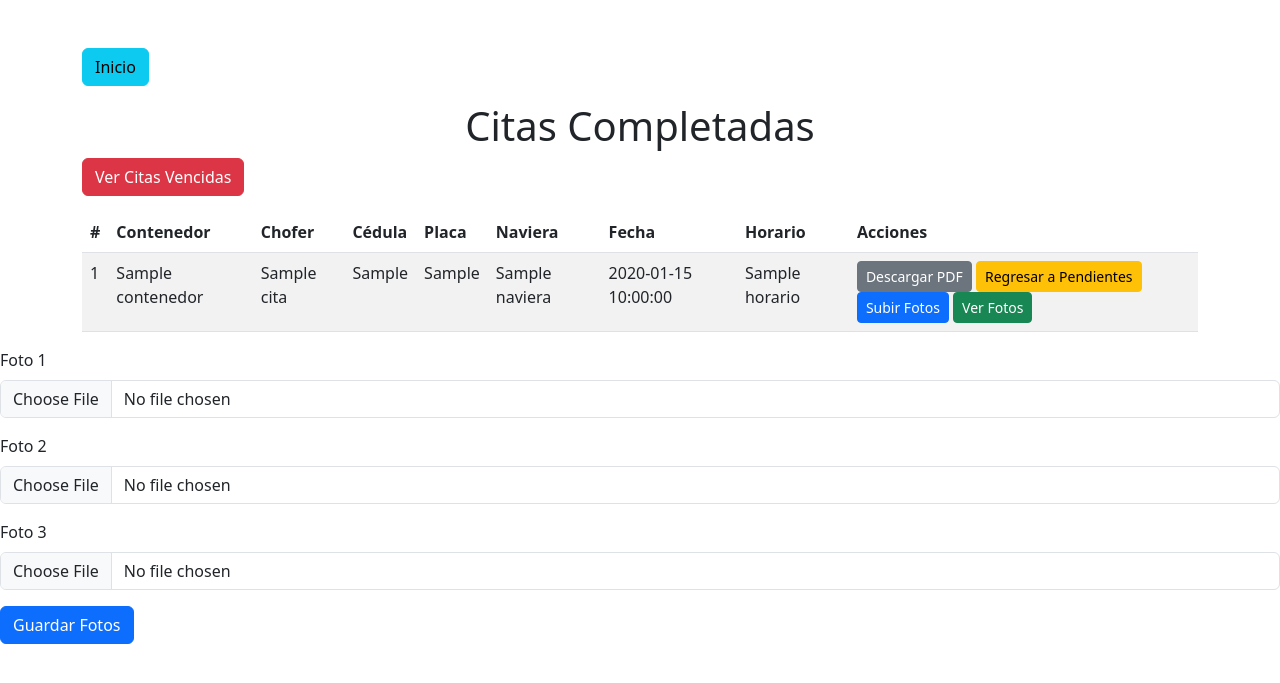
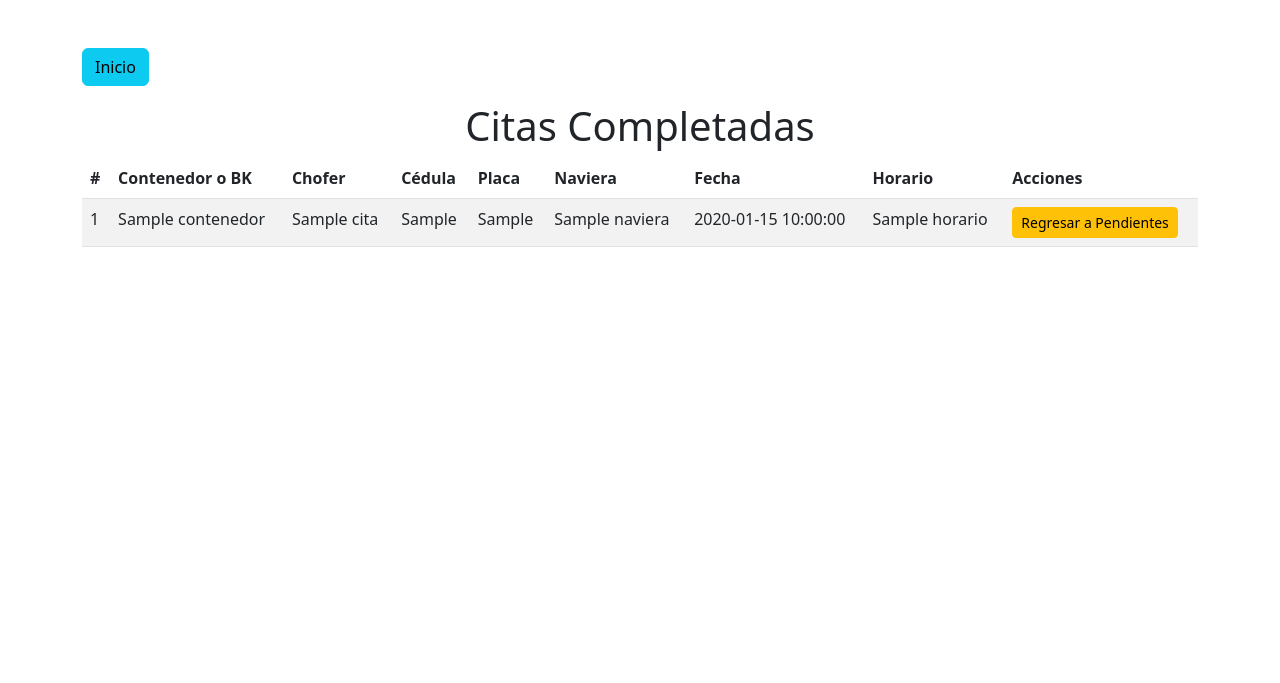
Before and after one commit to alamodylan/CitasATM, a Flask app: template templates/completadas.html in a window 1280 px wide. Shown: the top 683 px of the page. Run offline with Flask 3, Linux system fonts and the light colour scheme; the template is opened without the code that fills it: most values are stand-ins (such as "Sample title", 1, 10 or a date in 2020); some libraries are stand-ins or nearby versions.

Commit message:
Descripción del cambio realizado

```diff
--- a/templates/completadas.html
+++ b/templates/completadas.html
@@ -12,12 +12,11 @@
             <a href="/" class="btn btn-info">Inicio</a>
         </div>
         <h1 class="text-center">Citas Completadas</h1>
-        <a href="/vencidas" class="btn btn-danger mb-3">Ver Citas Vencidas</a>
         <table class="table table-striped">
             <thead>
                 <tr>
                     <th>#</th>
-                    <th>Contenedor</th>
+                    <th>Contenedor o BK</th>
                     <th>Chofer</th>
                     <th>Cédula</th>
                     <th>Placa</th>
@@ -39,10 +38,7 @@
                     <td>{{ cita['fecha'] }}</td>
                     <td>{{ cita['horario'] }}</td>
                     <td>
-                        <a href="/generar-pdf/{{ cita['id'] }}" class="btn btn-secondary btn-sm">Descargar PDF</a>
                         <button class="btn btn-warning btn-sm" data-bs-toggle="modal" data-bs-target="#codigoModalRevertir" data-id="{{ cita['id'] }}">Regresar a Pendientes</button>
-                        <button class="btn btn-primary btn-sm" data-bs-toggle="modal" data-bs-target="#modalSubirFotos" data-id="{{ cita['id'] }}">Subir Fotos</button>
-                        <button class="btn btn-success btn-sm" data-bs-toggle="modal" data-bs-target="#modalVerFotos" data-id="{{ cita['id'] }}">Ver Fotos</button>
                     </td>
                 </tr>
                 {% endfor %}
@@ -50,7 +46,7 @@
         </table>
     </div>
 
-    <!-- Modal para regresar a pendientes -->
+    <!-- Modal para solicitar código de autorización -->
     <div class="modal fade" id="codigoModalRevertir" tabindex="-1" aria-labelledby="codigoModalRevertirLabel" aria-hidden="true">
         <div class="modal-dialog">
             <div class="modal-content">
@@ -59,9 +55,9 @@
                     <button type="button" class="btn-close" data-bs-dismiss="modal" aria-label="Close"></button>
                 </div>
                 <div class="modal-body">
-                    <p>Introduce el código de autorización:</p>
+                    <p>Introduce el código de autorización para regresar esta cita a pendientes:</p>
                     <input type="password" id="codigo_autorizacion_revertir" class="form-control" placeholder="Código" required>
-                    <div id="revertirError" class="text-danger mt-2" style="display: none;">Código incorrecto.</div>
+                    <div id="revertirError" class="text-danger mt-2" style="display: none;">Código de autorización incorrecto.</div>
                 </div>
                 <div class="modal-footer">
                     <button type="button" class="btn btn-secondary" data-bs-dismiss="modal">Cancelar</button>
@@ -71,72 +67,50 @@
         </div>
     </div>
 
-    <!-- Modal para subir fotos -->
-    <form id="formSubirFotos" action="/subir-fotos/{{ cita['id'] }}" method="POST" enctype="multipart/form-data">
-        <div class="mb-3">
-            <label for="foto1" class="form-label">Foto 1</label>
-            <input type="file" class="form-control" name="foto1" accept="image/*">
-        </div>
-        <div class="mb-3">
-            <label for="foto2" class="form-label">Foto 2</label>
-            <input type="file" class="form-control" name="foto2" accept="image/*">
-        </div>
-        <div class="mb-3">
-            <label for="foto3" class="form-label">Foto 3</label>
-            <input type="file" class="form-control" name="foto3" accept="image/*">
-        </div>
-        <button type="submit" class="btn btn-primary">Guardar Fotos</button>
-    </form>
+    <script>
+        let citaId = null;
 
-    <div class="modal fade" id="modalVerFotos" tabindex="-1" aria-labelledby="modalVerFotosLabel" aria-hidden="true">
-        <div class="modal-dialog modal-lg">
-            <div class="modal-content">
-                <div class="modal-header">
-                    <h5 class="modal-title" id="modalVerFotosLabel">Fotos de la Cita</h5>
-                    <button type="button" class="btn-close" data-bs-dismiss="modal" aria-label="Close"></button>
-                </div>
-                <div class="modal-body">
-                    <div id="fotosContainer" class="d-flex flex-wrap justify-content-center"></div>
-                    <p id="noFotosMsg" class="text-center text-muted mt-3" style="display: none;">No hay fotos disponibles para esta cita.</p>
-                </div>
-                <div class="modal-footer">
-                    <button type="button" class="btn btn-secondary" data-bs-dismiss="modal">Cerrar</button>
-                </div>
-            </div>
-        </div>
-    </div>
-    <script>
-        document.getElementById('modalVerFotos').addEventListener('show.bs.modal', function (event) {
-            const button = event.relatedTarget; // Botón que disparó el modal
-            const citaId = button.getAttribute('data-id'); // ID de la cita asociada
-            const fotosContainer = document.getElementById('fotosContainer');
-            const noFotosMsg = document.getElementById('noFotosMsg');
+        // Asignar el ID de la cita al abrir el modal
+        document.getElementById('codigoModalRevertir').addEventListener('show.bs.modal', function (event) {
+            const button = event.relatedTarget;
+            citaId = button.getAttribute('data-id');
+        });
 
-            // Limpiar el contenedor de fotos antes de cargar nuevas
-            fotosContainer.innerHTML = '';
-            noFotosMsg.style.display = 'none';
+        // Validar código de autorización y enviar solicitud
+        function validarCodigoRevertir() {
+            const codigo = document.getElementById("codigo_autorizacion_revertir").value;
+            const errorDiv = document.getElementById("revertirError");
 
-            // Hacer la solicitud para obtener las fotos
-            fetch(`/ver-fotos/${citaId}`)
-                .then(response => response.json())
-                .then(data => {
-                    if (data.fotos && data.fotos.length > 0) {
-                        data.fotos.forEach(foto => {
-                            const img = document.createElement('img');
-                            img.src = foto;
-                            img.alt = "Foto de la cita";
-                            img.classList.add('img-thumbnail', 'm-2');
-                            img.style.maxWidth = '200px';
-                            fotosContainer.appendChild(img);
+            if (codigo === "atm7410") {
+                errorDiv.style.display = "none";
+                fetch(`/revertir-cita/${citaId}`, {
+                    method: 'POST',
+                    headers: {
+                        'Content-Type': 'application/json',
+                    },
+                    body: JSON.stringify({ codigo_autorizacion: codigo })
+                })
+                .then(response => {
+                    if (response.ok) {
+                        location.reload();
+                    } else {
+                        response.text().then(text => {
+                            errorDiv.textContent = text;
+                            errorDiv.style.display = "block";
                         });
-                    } else {
-                        noFotosMsg.style.display = 'block';
                     }
                 })
-                .catch(error => console.error("Error al cargar las fotos:", error));
-        });
+                .catch(error => {
+                    console.error('Error:', error);
+                    errorDiv.textContent = "Ocurrió un error al intentar regresar la cita a pendientes.";
+                    errorDiv.style.display = "block";
+                });
+            } else {
+                errorDiv.textContent = "Código de autorización incorrecto.";
+                errorDiv.style.display = "block";
+            }
+        }
     </script>
-
 
     <script src="https://cdn.jsdelivr.net/npm/bootstrap@5.3.0/dist/js/bootstrap.bundle.min.js"></script>
 </body>
```
